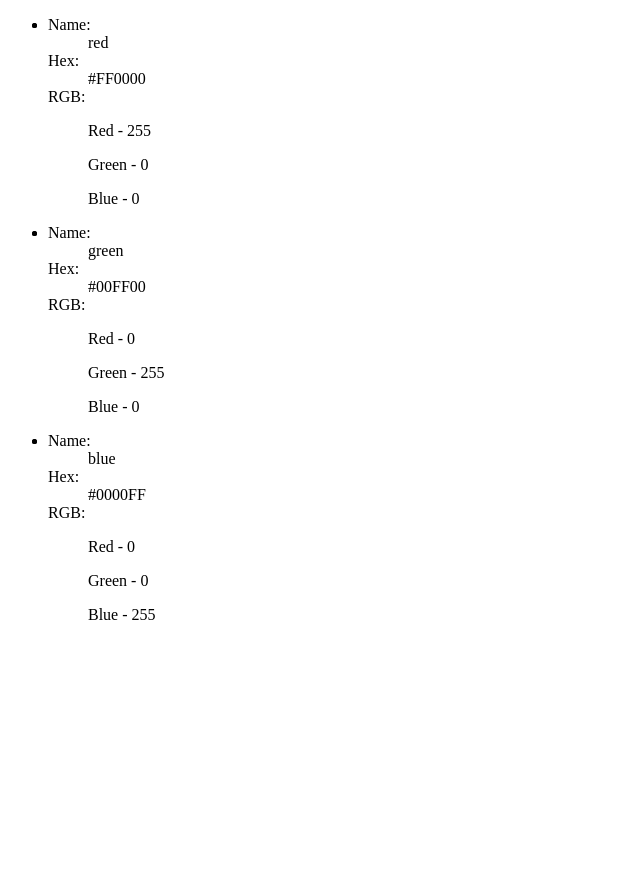
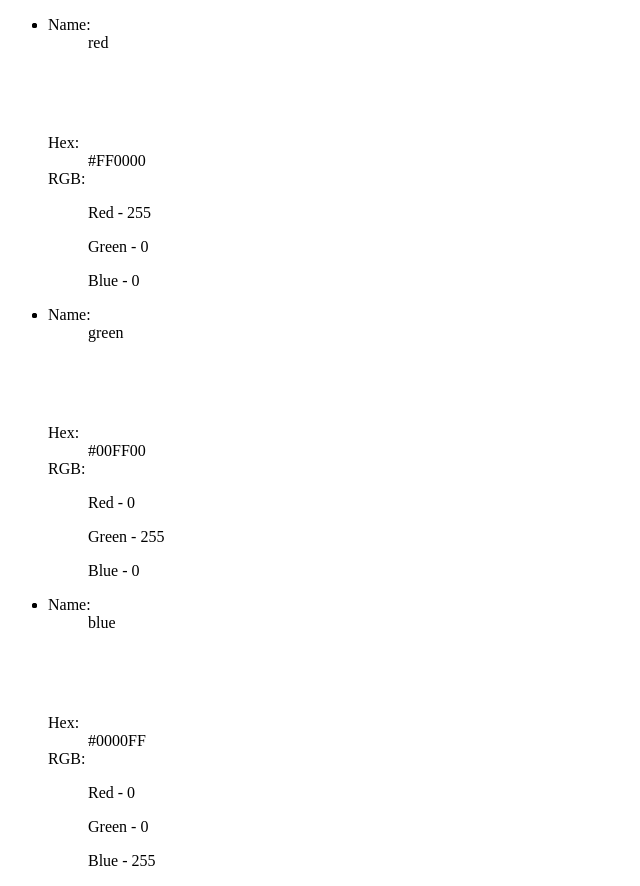
Before and after one commit to meganamarshall/react-list-forms, a React app: page / in a window 1280 px wide. Shown: the whole page, without its empty margins (0-640 px from the left). Before the commit the page ends 800 px from the top, so only its background shows below. Built offline with nearby package versions, Linux system fonts and the light colour scheme.

Commit message:
app test passing

```diff
--- a/src/components/App.js
+++ b/src/components/App.js
@@ -5,5 +5,4 @@ export default function App() {
   const colors = [{ name: 'red', rgb: { red: 255, green: 0, blue: 0 } }, { name: 'green', rgb: { red: 0, green: 255, blue: 0 } }, { name: 'blue', rgb: { red: 0, green: 0, blue: 255 } } ];
 
   return <Colors colors={colors} />;
-
 }
--- a/src/components/Color.js
+++ b/src/components/Color.js
@@ -1,5 +1,6 @@
 import React from 'react';
 import PropTypes from 'prop-types';
+import styles from './Colors.css';
 
 const hexFromColor = color => {
   return `${color.toString(16).padStart(2, 0)}`.toUpperCase();
@@ -11,9 +12,9 @@ const hexFromRGB = (rgb) => {
 
 function Color({ name, rgb }) {
   return (
-    <li>
+    <li className={styles.Colors}>
       <dt>Name:</dt>
-      <dd>{name}</dd>
+      <dd><div classList={styles.name}>{name}</div></dd>
 
       <dt>Hex:</dt>
       <dd>{hexFromRGB(rgb)}</dd>
--- /dev/null
+++ b/src/components/Colors.css
@@ -0,0 +1,16 @@
+.Colors {
+  div {
+    height: 100px;
+    width: 100px
+  }
+  .red {
+    background-color: red;
+  }
+  .green {
+    background-color: green;
+  }
+  .blue {
+    background-color: blue;
+    color: white;
+  }
+}
--- a/src/components/Colors.js
+++ b/src/components/Colors.js
@@ -1,11 +1,12 @@
 import React from 'react';
 import PropTypes from 'prop-types';
 import Color from './Color';
+import styles from './Colors.css';
 
 function Colors({ colors }) {
   const colorList = colors.map(({ name, hex, rgb }) => (
-    <li>
-      <Color key={`${hex}`} name={name} hex={hex} rgb={rgb} />
+    <li key={`${hex}`} classList={styles.name}>
+      <Color name={name} hex={hex} rgb={rgb} />
     </li>
   ));
 
```
Also changed, not shown: 2 other files (tests, documents, lock files or other folders).
